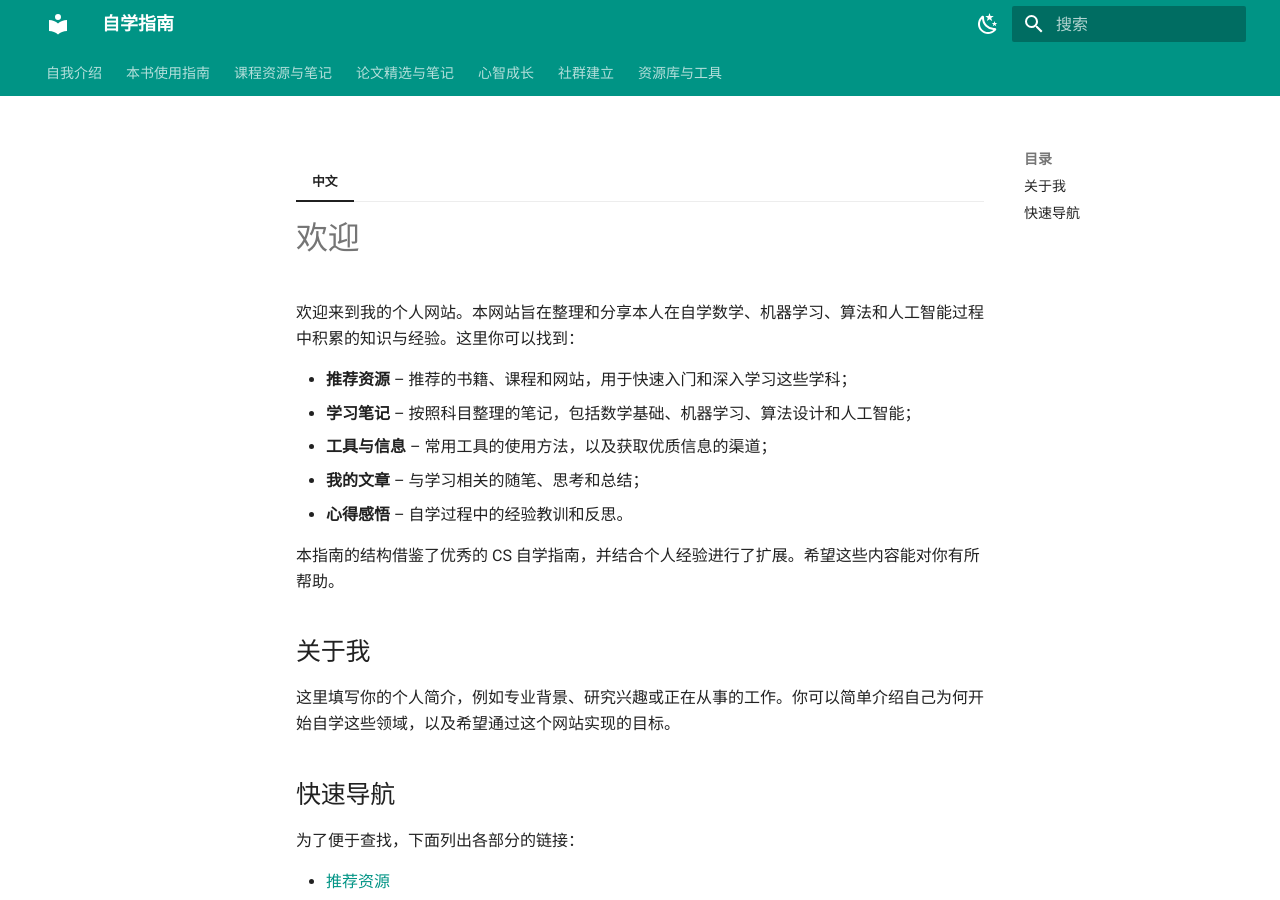
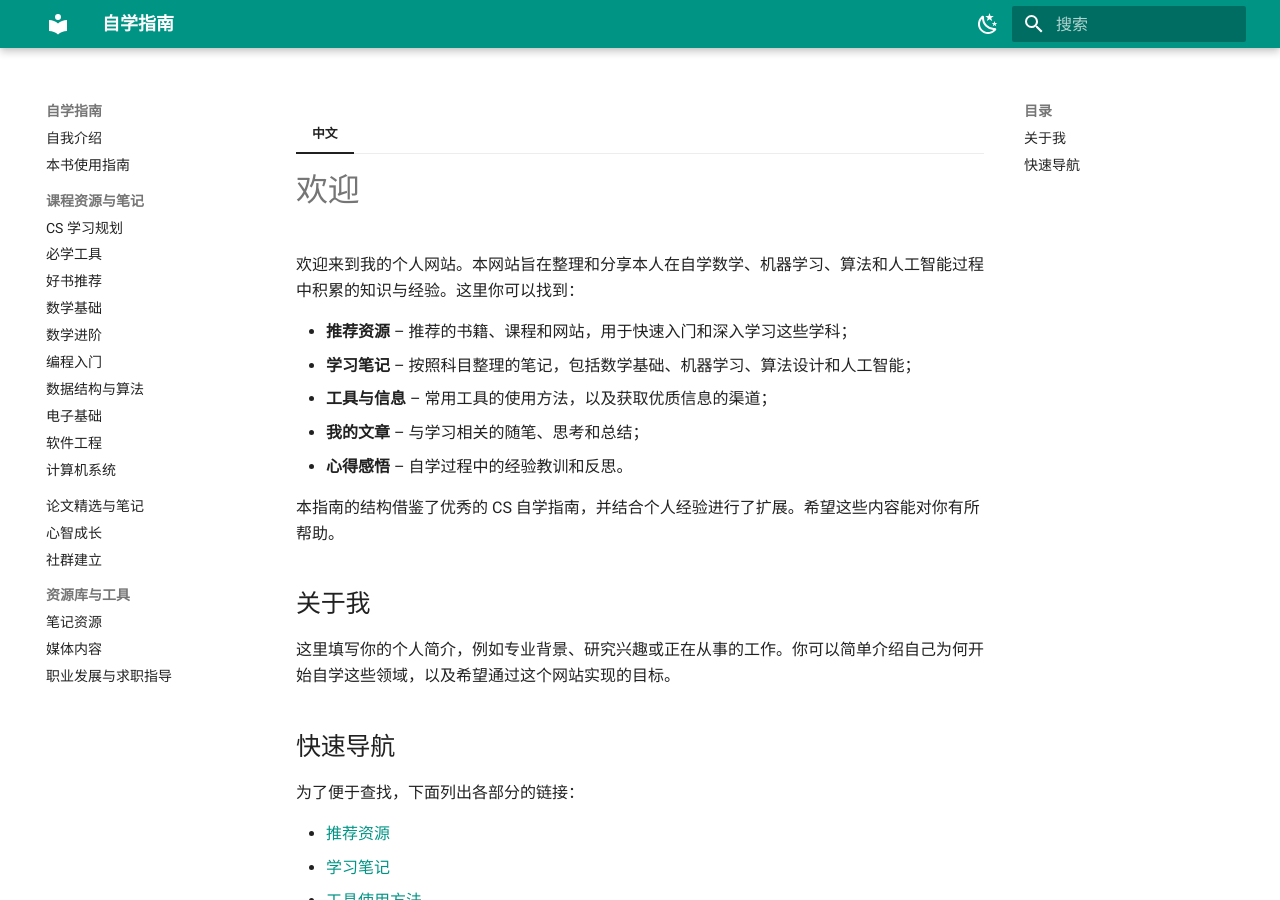
Before and after one commit to MIStatlE/MIStatlE.github.io, an MkDocs documentation site: the page built from docs/index.md, in a window 1280 px wide and 900 px high. Built offline with MkDocs 1.6.1 and Material for MkDocs 9.7.7, drawn with Linux system fonts in a browser that asks for light colours.

Commit message:
Update mkdocs.yml

```diff
--- a/mkdocs.yml
+++ b/mkdocs.yml
@@ -16,8 +16,7 @@ theme:
   language: zh
   features:
     - navigation.instant
-    - navigation.tabs       # 顶层模块横向展示
-    - navigation.sections   # 子目录按块展开，点开一个只展开一个
+    - navigation.sections   # ← 用 sections，而不是 expand
     - content.code.copy
   palette:
     - scheme: default
```
